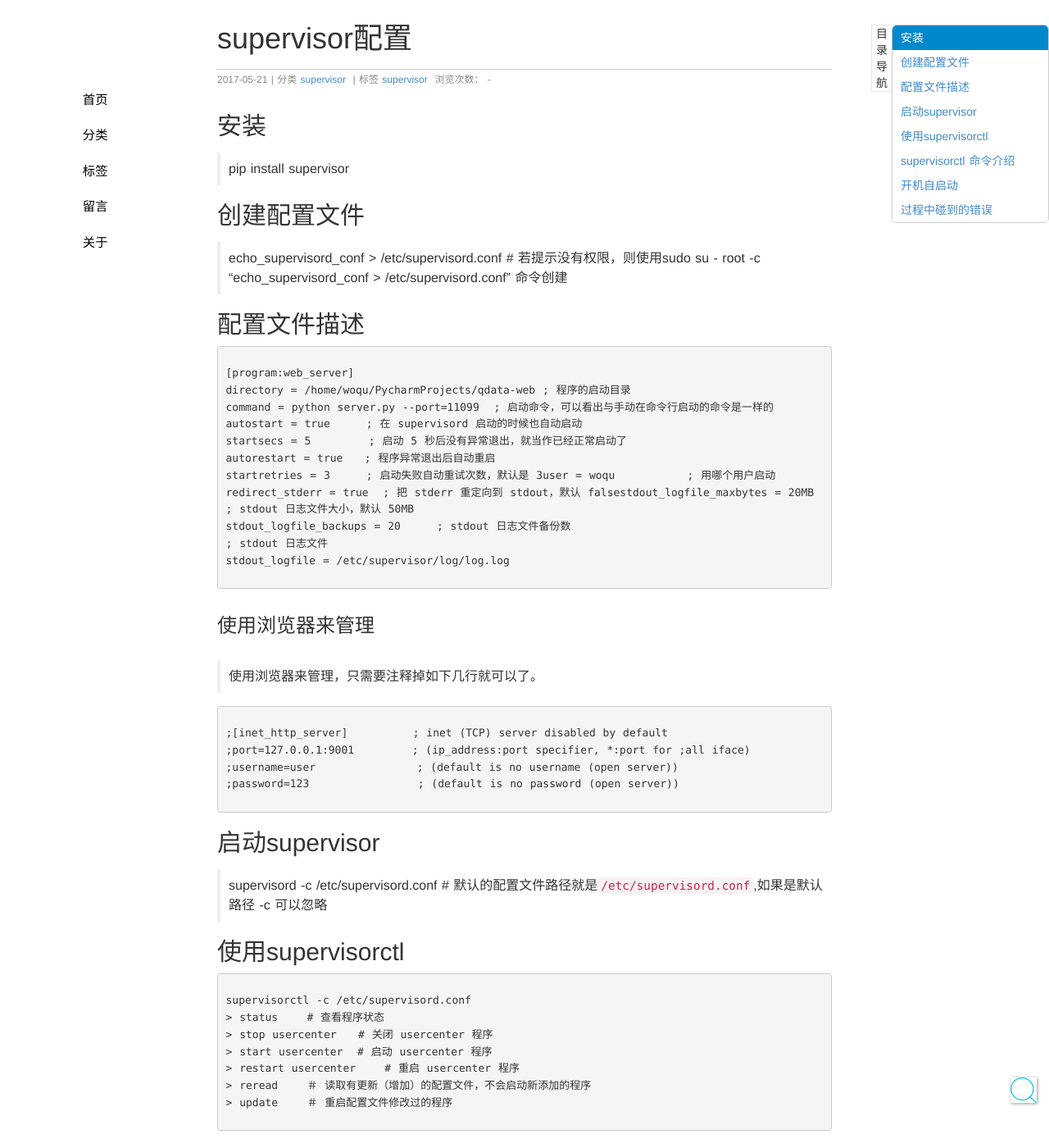
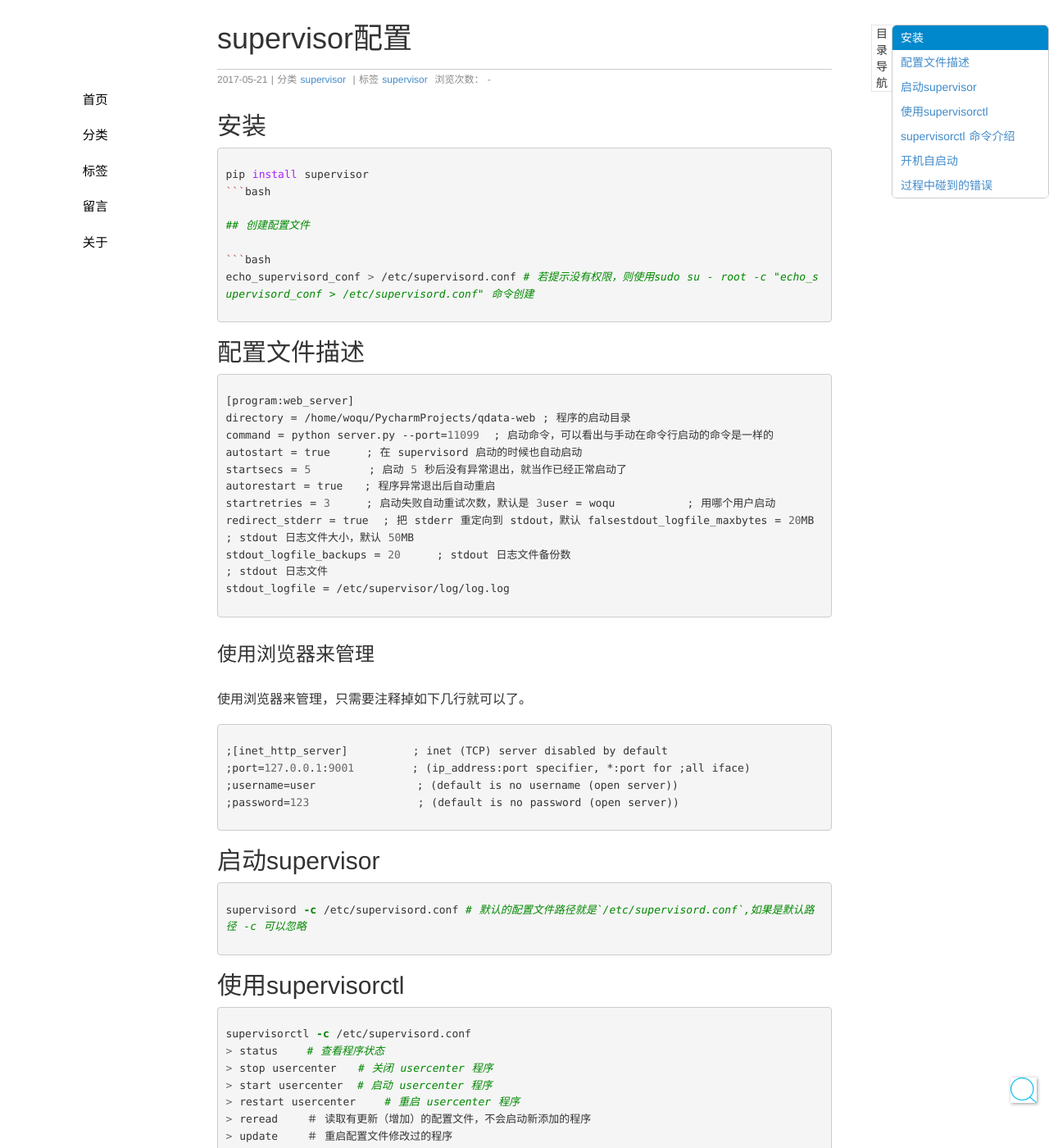
Before and after one commit to seekplum/seekplum.github.io, a Jekyll site: the page built from _posts/2017-05-21-supervisor.md, in a window 1280 px wide and 1400 px high. Shown: the whole window at 82% size. Built offline with Jekyll 4.4.1, drawn with Linux system fonts in a browser that asks for light colours; comment, search, counter and statistics services are not loaded; some of the changed text lies outside the part shown.

Commit message:
MOD: 更新markdown格式

````diff
--- a/_posts/2017-05-21-supervisor.md
+++ b/_posts/2017-05-21-supervisor.md
@@ -7,14 +7,20 @@ thread: supervisor
 ---
 
 ## 安装
-> pip install supervisor
 
+```bash
+pip install supervisor
+```bash
 
 ## 创建配置文件
-> echo_supervisord_conf > /etc/supervisord.conf # 若提示没有权限，则使用sudo su - root -c "echo_supervisord_conf > /etc/supervisord.conf" 命令创建
+
+```bash
+echo_supervisord_conf > /etc/supervisord.conf # 若提示没有权限，则使用sudo su - root -c "echo_supervisord_conf > /etc/supervisord.conf" 命令创建
+```
 
 ## 配置文件描述
-```
+
+```conf
 [program:web_server]
 directory = /home/woqu/PycharmProjects/qdata-web ; 程序的启动目录
 command = python server.py --port=11099  ; 启动命令，可以看出与手动在命令行启动的命令是一样的
@@ -29,9 +35,10 @@ stdout_logfile = /etc/supervisor/log/log.log
 ```
 
 ### 使用浏览器来管理
-> 使用浏览器来管理，只需要注释掉如下几行就可以了。
 
-```
+使用浏览器来管理，只需要注释掉如下几行就可以了。
+
+```conf
 ;[inet_http_server]         ; inet (TCP) server disabled by default
 ;port=127.0.0.1:9001        ; (ip_address:port specifier, *:port for ;all iface)
 ;username=user              ; (default is no username (open server))
@@ -39,10 +46,14 @@ stdout_logfile = /etc/supervisor/log/log.log
 ```
 
 ## 启动supervisor
-> supervisord -c /etc/supervisord.conf # 默认的配置文件路径就是`/etc/supervisord.conf`,如果是默认路径 -c 可以忽略
+
+```bash
+supervisord -c /etc/supervisord.conf # 默认的配置文件路径就是`/etc/supervisord.conf`,如果是默认路径 -c 可以忽略
+```
 
 ## 使用supervisorctl
-```
+
+```bash
 supervisorctl -c /etc/supervisord.conf
 > status    # 查看程序状态
 > stop usercenter   # 关闭 usercenter 程序
@@ -52,9 +63,9 @@ supervisorctl -c /etc/supervisord.conf
 > update    ＃ 重启配置文件修改过的程序
 ```
 
+## supervisorctl 命令介绍
 
-## supervisorctl 命令介绍
-```
+```text
 # 停止某一个进程，program_name 为 [program:x] 里的 x
 supervisorctl stop program_name
 # 启动某个进程
@@ -76,7 +87,8 @@ supervisorctl update
 ## 开机自启动
 
 ### 编辑脚本
-```
+
+```bash
 #!/bin/sh
 #
 # /etc/rc.d/init.d/supervisord
@@ -131,11 +143,17 @@ esac
 ```
 
 ### 增加可执行权限
-> chmod +x /etc/rc.d/init.d/supervisord
+
+```bash
+chmod +x /etc/rc.d/init.d/supervisord
+```
 
 ### 添加到开机启动项
-> chkconfig --add supervisord
-> chkconfig supervisord on
+
+```bash
+chkconfig --add supervisord
+chkconfig supervisord on
+```
 
 ## 过程中碰到的错误
 
````
Also changed, not shown: _posts/2018-04-27-mac-operation.md (+2 -4 lines).
